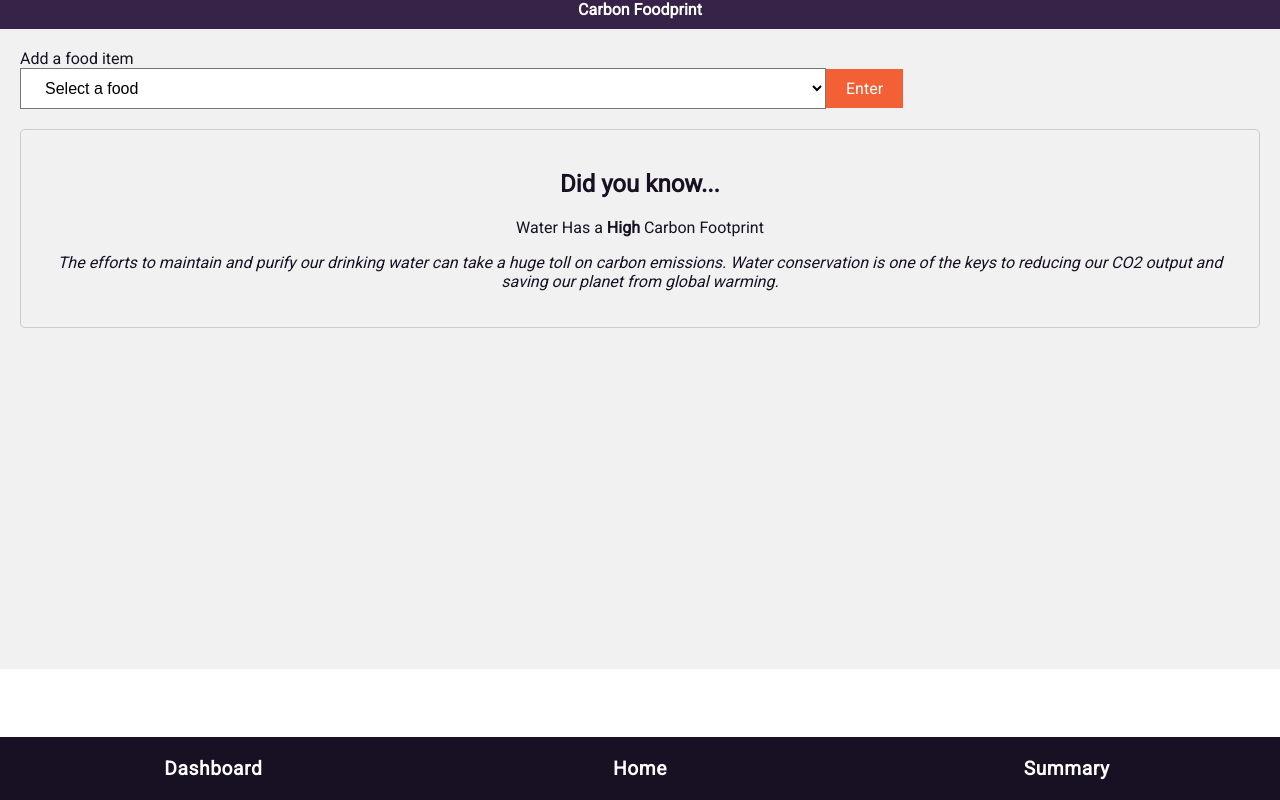
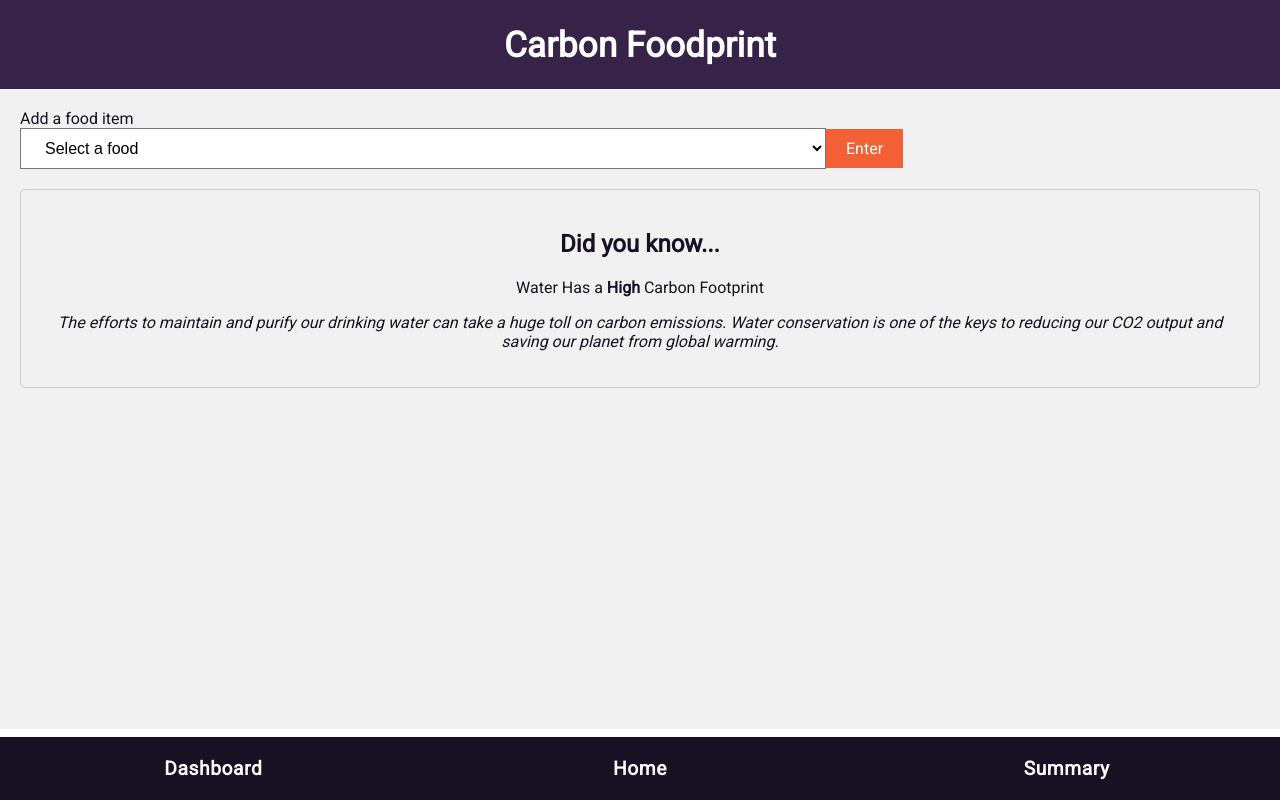
Before and after one commit to NextGenRecruiter/Carbon-Food-Print, a React (Create React App) app: page /#/home in a window 1280 px wide. Built offline with nearby package versions, Linux system fonts and the light colour scheme.

Commit message:
fix title

```diff
--- a/sass/_card.scss
+++ b/sass/_card.scss
@@ -81,7 +81,7 @@
 	background: $grey-1;
 	border: 1px solid $grey-2;
 }
-.title{
+.rec-title{
 	font-size:1rem;
 	margin-bottom:10px;
 	margin-top:0px;
--- a/src/components/App/App.css
+++ b/src/components/App/App.css
@@ -176,7 +176,7 @@ header {
   background: #f1f1f1;
   border: 1px solid #CCCCCC; }
 
-.title {
+.rec-title {
   font-size: 1rem;
   margin-bottom: 10px;
   margin-top: 0px;
--- a/src/components/Home/recommendations.js
+++ b/src/components/Home/recommendations.js
@@ -18,7 +18,7 @@ export const Recommendations = () => {
     return (
         <>
         <div className={'app-container rec'}>
-            <h3 className={'title'}>Recommendations for lower impact</h3>
+            <h3 className={'rec-title'}>Recommendations for lower impact</h3>
             {data ? data.map(i => {
               return(
                 <div className={'rec-container'} key={i.food_item}>
```
